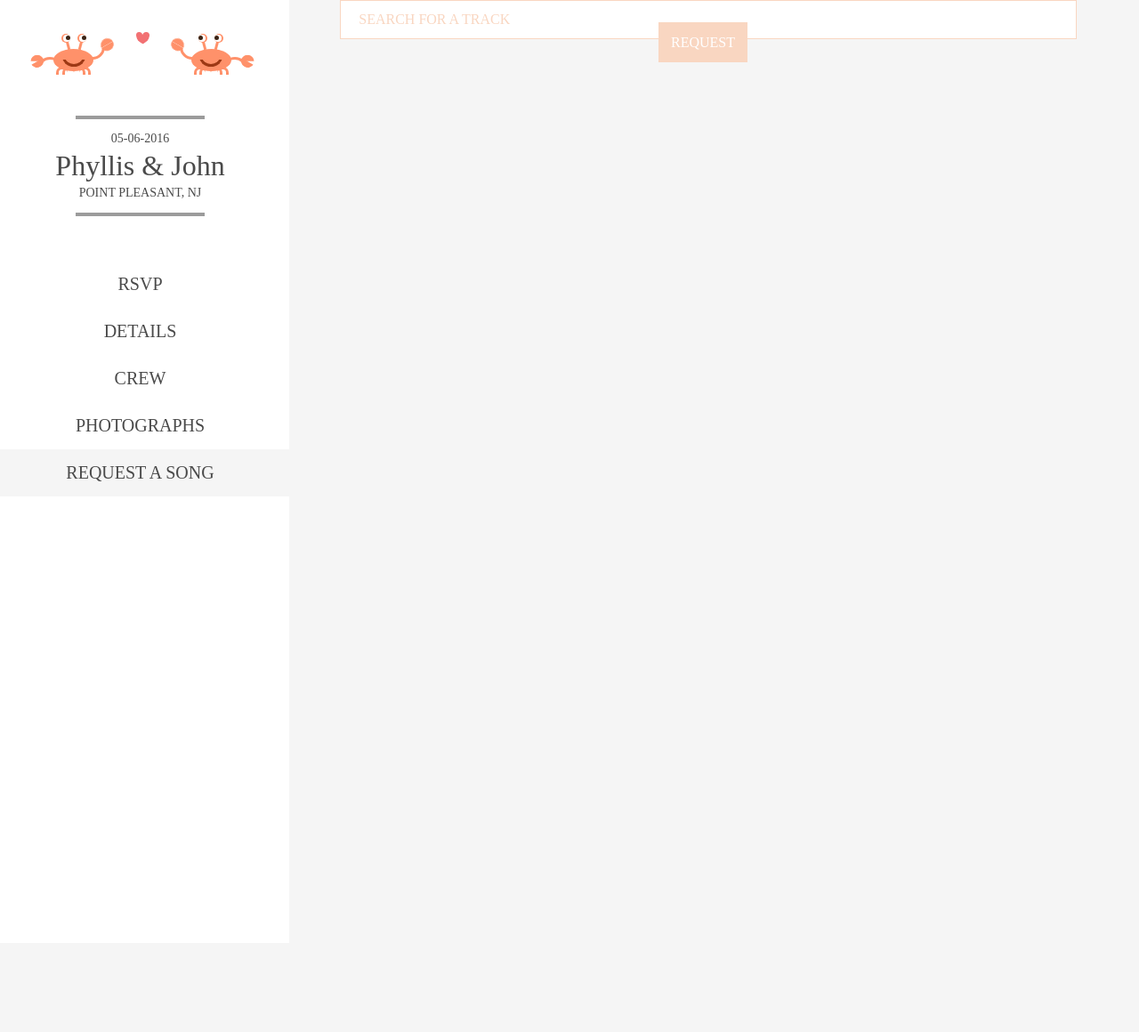
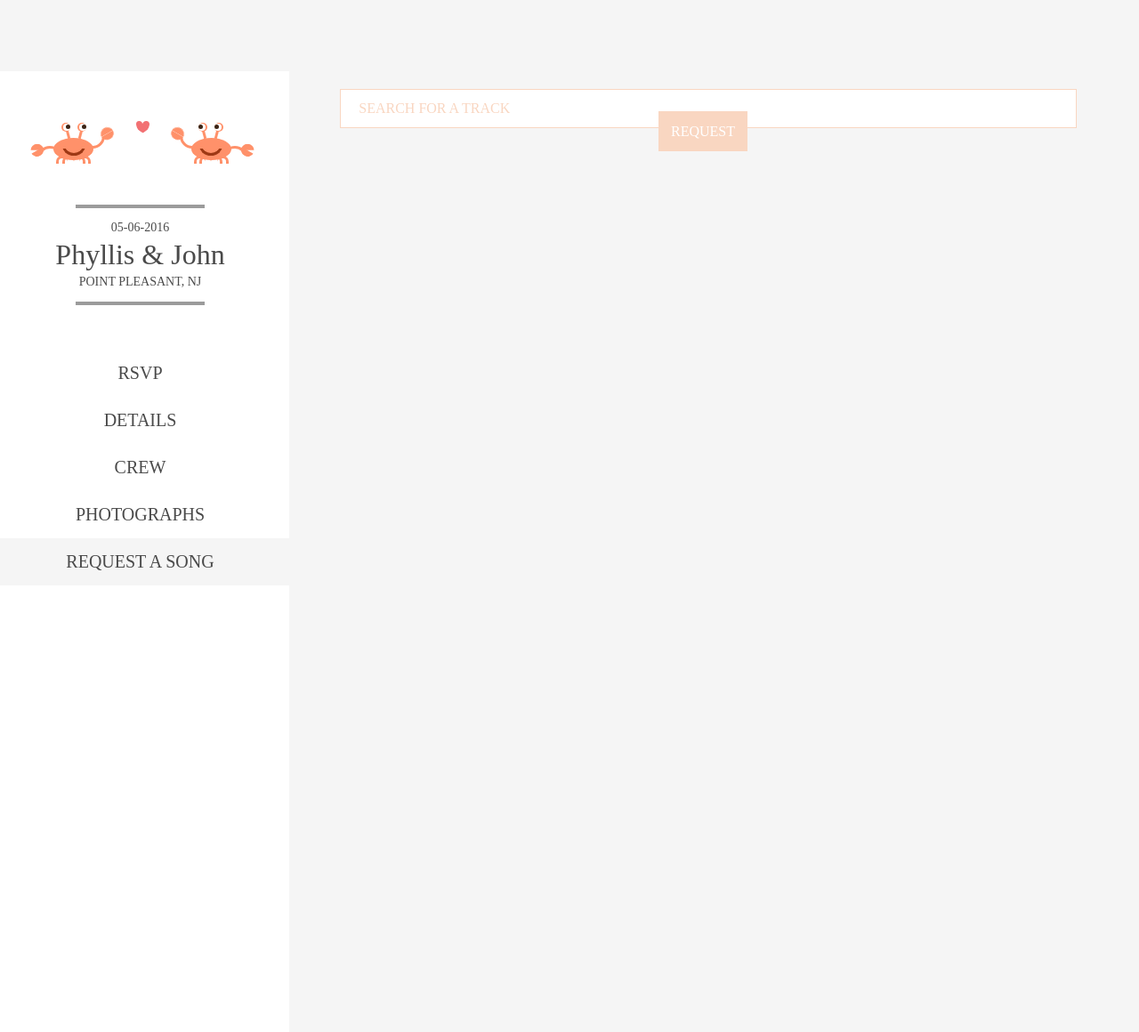
Before and after one commit to phyllisandjohn/phyllisandjohn.github.io, a Jekyll site: the page request/index.html, which Jekyll copies as it is, in a window 1280 px wide. Shown: the whole page at 89% size. Built offline with Jekyll 4.4.1, drawn with Linux system fonts in a browser that asks for light colours; nearby versions of some CDN libraries; before the commit the page ends 1060 px from its top, so only the background shows below that.

Commit message:
Update index.html

```diff
--- a/request/index.html
+++ b/request/index.html
@@ -665,6 +665,10 @@ body {
 	color: rgb(249,214,193)
 }
 
+.search {
+	margin-top: 100px;
+}
+
 </style>
 </head>
 <body ng-controller="MainController">
```
